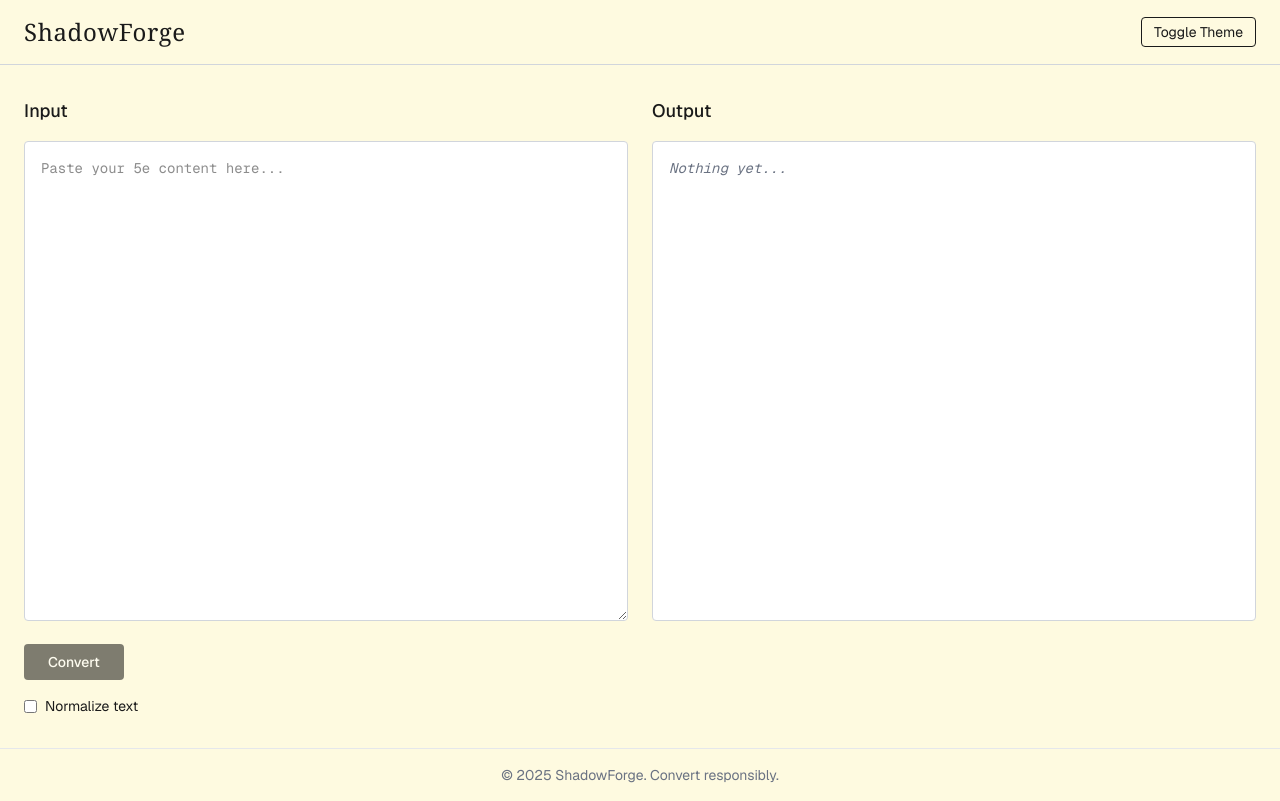
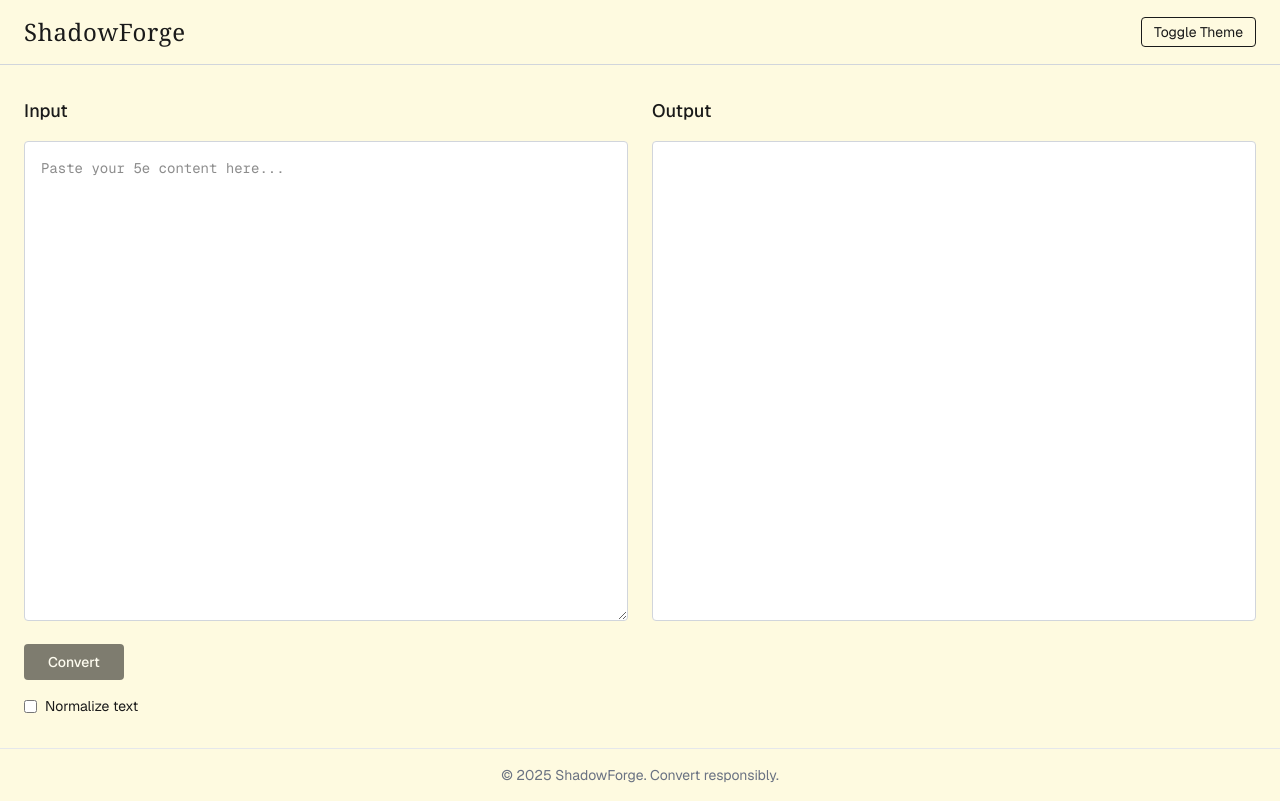
Before and after one commit to rickboot/ShadowForge, a Next.js app: page / in a window 1280 px wide. Built offline with nearby package versions, Linux system fonts and the light colour scheme.

Commit message:
adds markdown preview on output

```diff
--- a/app/globals.css
+++ b/app/globals.css
@@ -1,8 +1,18 @@
 @import 'tailwindcss';
+@plugin "@tailwindcss/typography";
 
 :root {
   --background: #ffffff;
   --foreground: #171717;
+}
+
+.prose {
+  --tw-prose-spacing: 0.5rem;
+  --tw-prose-headings-margin-top: 0.75em;
+  --tw-prose-paragraph-spacing: 0.5em;
+  --tw-prose-line-height: 1.4;
+  font-size: 0.9rem;
+  line-height: 1.4;
 }
 
 @theme inline {
--- a/components/ShadowForgeLayout.tsx
+++ b/components/ShadowForgeLayout.tsx
@@ -1,6 +1,7 @@
 'user client';
 
 import React from 'react';
+import ReactMarkdown from 'react-markdown';
 
 interface ShadowForgeLayoutProps {
   input: string;
@@ -61,8 +62,10 @@ export default function ShadowForgeLayout({
         {/* === output === */}
         <section className='flex-1 space-y-4'>
           <h2 className='text-lg font-medium'>Output</h2>
-          <div className='w-full h-120 p-4 border border-gray-300 dark:border-gray-700 rounded bg-white dark:bg-black font-mono text-sm whitespace-pre-wrap overflow-auto'>
-            {output || <p className='italic text-gray-500'>Nothing yet...</p>}
+          <div className='w-full h-120 p-4 border border-gray-300 dark:border-gray-700 rounded bg-white dark:bg-black overflow-auto'>
+            <div className='prose prose-sm max-w-none dark:prose-invert'>
+              <ReactMarkdown>{output}</ReactMarkdown>
+            </div>
           </div>
         </section>
       </main>
--- a/package.json
+++ b/package.json
@@ -9,10 +9,12 @@
     "lint": "next lint"
   },
   "dependencies": {
+    "@tailwindcss/typography": "^0.5.16",
     "next": "15.3.0",
     "openai": "^4.93.0",
     "react": "^19.0.0",
-    "react-dom": "^19.0.0"
+    "react-dom": "^19.0.0",
+    "react-markdown": "^10.1.0"
   },
   "devDependencies": {
     "@eslint/eslintrc": "^3",
```
Also changed, not shown: 1 other file (tests, documents, lock files or other folders).
